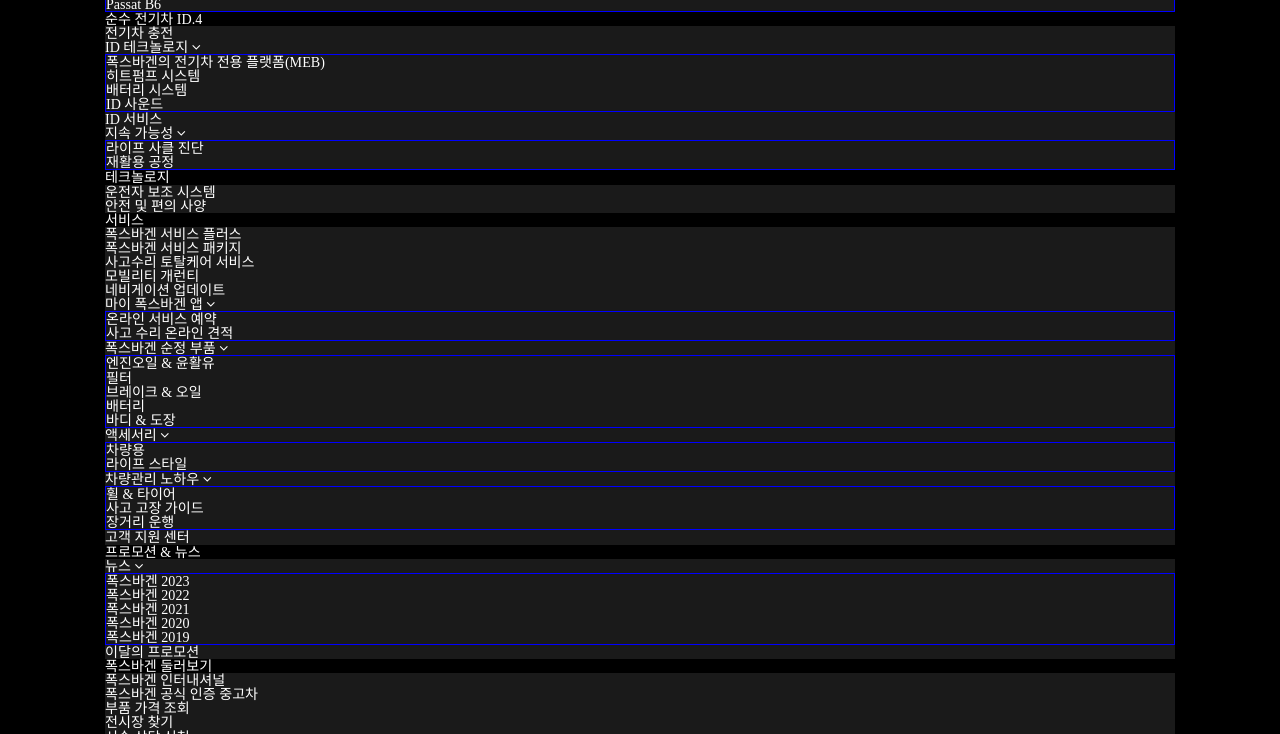
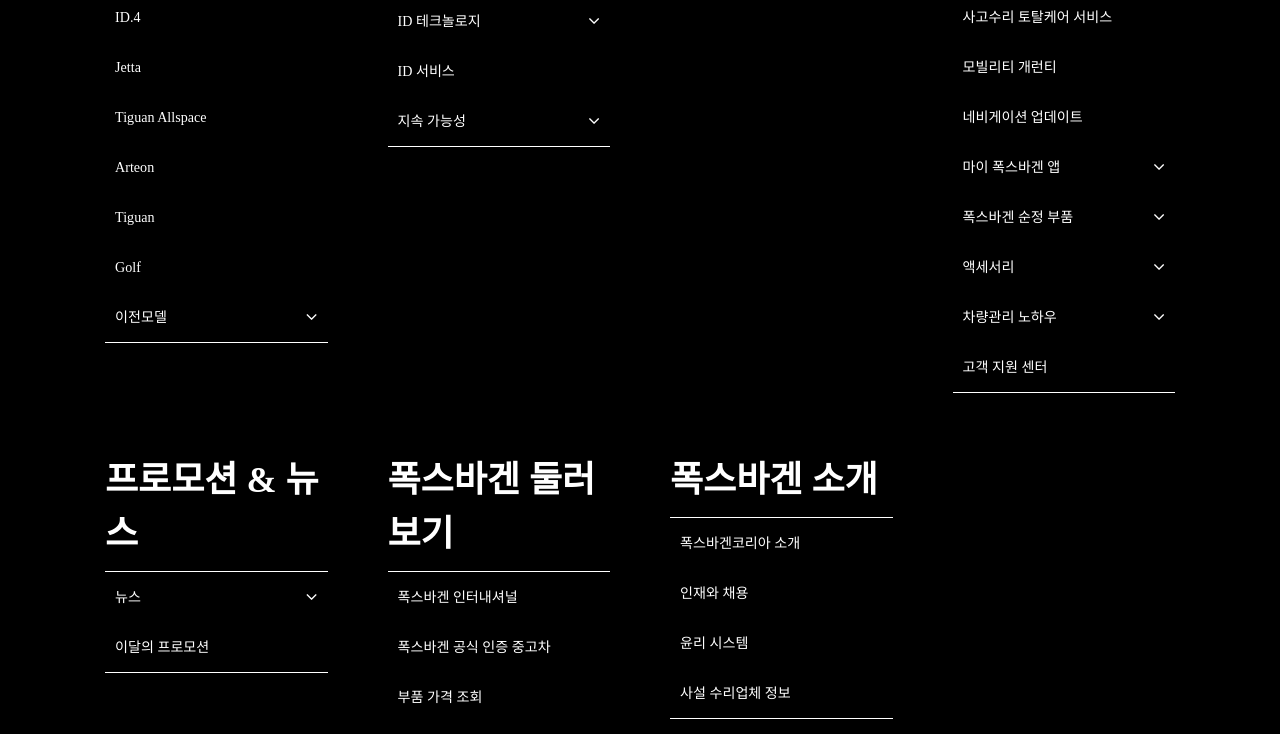
Before and after one commit to cheonYen/volkswaganRenewal, a plain HTML site: page sitemap.html in a window 1280 px wide. Shown: the part 373-1107 px from the top of the page. Drawn offline with Linux system fonts and the light colour scheme.

Commit message:
update sitemap.html, sitemap.css, index,html(element footer)

```diff
--- a/css/sitemap.css
+++ b/css/sitemap.css
@@ -6,7 +6,7 @@
   .wrapBottom
     .heading
       h2
-    ul.category
+    ul.category.vwHead
       li
         a
         ul.depth1
@@ -19,11 +19,25 @@
 ********************/
 
 
+/* 중복 */
+.sitemap nav .category li h3,
+.sitemap .depth1{
+  border-bottom: 1px solid var(--white);
+}
+.sitemap .depth1 li a::before,
+.sitemap .depth1 li a.clickable i,
+.sitemap .depth1 li.clickable .depth2{
+  transition: .3s;
+}
+
+
 .sitemap{
   width: 100%;
 }
 
-/* 사이트맵 닫기 버튼 */
+
+/***** wrapTop 시작 *****/
+/* 사이트맵 닫기 버튼 시작 */
 .sitemap .wrapTop{
   height: 70px;
   padding: 0 40px;
@@ -47,37 +61,112 @@
 }
 .sitemap .closeBtn span:nth-child(1){transform: rotate(45deg);}
 .sitemap .closeBtn span:nth-child(2){transform: rotate(-45deg);}
+/* 사이트맵 닫기 버튼 끝 */
+/***** wrapTop 끝 *****/
 
 
+/***** wrapBottom 시작 *****/
 .wrapBottom{
   padding: 0 105px;
 }
-/* 사이트맵 헤딩 */
+
+/* 사이트맵 헤딩 시작 */
 .sitemap .heading{}
 .sitemap .heading h2{}
+/* 사이트맵 헤딩 끝 */
 
 
-/* 사이트맵 메뉴 */
+/* 사이트맵 메뉴 시작 */
 .sitemap nav{
   padding: 60px 0;
+  position: relative;
 }
-.sitemap nav .category{}
+.sitemap nav::before{
+  content: '';
+  width: 100px;
+  height: 100px;
+  position: absolute;
+  background: url(../img/sitemap/symbol_white.svg) no-repeat;
+  bottom: 0;
+  right: 0;
+}
+.sitemap nav .category{
+  display: grid;
+  grid-template-columns: repeat(4, 1fr);
+  gap: 3.75rem;
+}
+.sitemap nav .vwHead a{
+  font-family: 'vw-head-bold', 'SUIT';
+}
 .sitemap nav .category li{}
 .sitemap nav .category li a{}
 
-/* depth1 */
-.sitemap .depth1{
-  background-color: rgba(255, 255, 255, 0.1);
+.sitemap nav .category li h3{
+  border-bottom: 1px solid var(--white);
+  padding-bottom: 0.63rem;
+}
+.sitemap nav .category li h3 a{}
+/* 사이트맵 메뉴 끝 */
 
+
+/* depth1 시작 */
+.sitemap .depth1{}
+.sitemap .depth1 li{}
+.sitemap .depth1 li a{
+  height: 50px;
+  padding: 0 0.63rem;
+  display: flex;
+  align-items: center;
+  position: relative;
+  overflow: hidden;
 }
-.sitemap .depth1 li{}
-.sitemap .depth1 li a{}
-.sitemap .depth1 li a i{}
+.sitemap .depth1 li a::before{
+  content: '';
+  width: 300%;
+  height: 110%;
+  position: absolute;
+  top: 50%;
+  right: 160%;
+  transform: skew(-45deg) translateY(-50%);
+  z-index: -1;
+  background-color: rgba(255, 255, 255, 0.2);
+}
+.sitemap .depth1 li.clickable a{
+  justify-content: space-between;
+}
+.sitemap .depth1 li.clickable a i{
+  font-size: var(--h5);
+}
+/* depth1 끝 */
+
 
 /* depth2 */
-.sitemap .depth2{
-  border: 1px solid #00f;
+.sitemap .depth1 li.clickable .depth2{
+  height: 0px;
+  overflow: hidden;
+}
+.sitemap .depth1 li.clickable .depth2 li{}
+.sitemap .depth1 li.clickable .depth2 li a{
+  height: fit-content;
+  padding: 0.63rem 2rem;
+}
 
+
+/*
+  depth2 요소가 있는 목록 요소를 클릭하면
+  'open 클래스 추가'해
+  depth2 요소 열기
+*/
+.sitemap .depth1 li.clickable.open a i{
+  transform: rotate(-180deg);
 }
-.sitemap .depth2 li{}
-.sitemap .depth2 li a{}
+.sitemap .depth1 li.clickable.open .depth2{
+  height: max-content;
+}
+
+/* 호버 스타일 */
+@media (hover:hover){
+  .sitemap .depth1 li a:hover::before{
+    right: 0;
+  }
+}
--- /dev/null
+++ b/js/sitemap.js
@@ -0,0 +1,40 @@
+let sitemapMenu = document.querySelectorAll('.sitemap .category > li'),
+    clickableDepth1 = document.querySelectorAll('.clickable'),
+    depth2Menu = document.querySelectorAll('.sitemap .depth2');
+
+console.log(sitemapMenu);
+console.log(clickableDepth1);
+console.log(depth2Menu);
+
+
+
+
+
+
+
+
+
+
+
+
+
+
+
+for(let clickableDepth1Len = 0; clickableDepth1Len < clickableDepth1.length; clickableDepth1Len++){
+ clickableDepth1[clickableDepth1Len].addEventListener('click', function(e){
+   //closeAllSitemapDepth1();
+   e.preventDefault();
+   if(!this.classList.contains('open')){
+     this.classList.add('open');
+   }else{
+     this.classList.remove('open');
+   }
+ })
+}
+
+
+function closeAllSitemapDepth1(){
+  for(let num = 0; num < clickableDepth1.length; num++){
+      clickableDepth1[num].classList.remove('open');
+  }
+}
--- a/sitemap.html
+++ b/sitemap.html
@@ -30,9 +30,9 @@
         <!-- 사이트맵_헤딩 끝 -->
         <!-- 사이트맵_메뉴 시작 -->
         <nav>
-          <ul class="category">
+          <ul class="category vwHead">
             <li>
-              <a href="#none">모델</a>
+              <h3><a href="#none">모델</a></h3>
               <ul class="depth1">
                 <li><a href="#none">Touareg</a></li>
                 <li><a href="#none">Golf GTI</a></li>
@@ -42,8 +42,8 @@
                 <li><a href="#none">Arteon</a></li>
                 <li><a href="#none">Tiguan</a></li>
                 <li><a href="#none">Golf</a></li>
-                <li>
-                  <a href="#none">
+                <li class="clickable">
+                  <a href="#none" >
                     이전모델
                     <i class="fa fa-angle-down" aria-hidden="true"></i>
                   </a>
@@ -56,10 +56,10 @@
               </ul>
             </li>
             <li>
-              <a href="#none">순수 전기차 ID.4</a>
+              <h3><a href="#none">순수 전기차 ID.4</a></h3>
               <ul class="depth1">
                 <li><a href="#none">전기차 충전</a></li>
-                <li>
+                <li class="clickable">
                   <a href="#none">
                     ID 테크놀로지
                     <i class="fa fa-angle-down" aria-hidden="true"></i>
@@ -72,7 +72,7 @@
                   </ul>
                 </li>
                 <li><a href="#none">ID 서비스</a></li>
-                <li>
+                <li class="clickable">
                   <a href="#none">
                     지속 가능성
                     <i class="fa fa-angle-down" aria-hidden="true"></i>
@@ -85,21 +85,21 @@
               </ul>
             </li>
             <li>
-              <a href="#none">테크놀로지</a>
+              <h3><a href="#none">테크놀로지</a></h3>
               <ul class="depth1">
                 <li><a href="#none">운전자 보조 시스템</a></li>
                 <li><a href="#none">안전 및 편의 사양</a></li>
               </ul>
             </li>
             <li>
-              <a href="#none">서비스</a>
+              <h3><a href="#none">서비스</a></h3>
               <ul class="depth1">
                 <li><a href="#none">폭스바겐 서비스 플러스</a></li>
                 <li><a href="#none">폭스바겐 서비스 패키지</a></li>
                 <li><a href="#none">사고수리 토탈케어 서비스</a></li>
                 <li><a href="#none">모빌리티 개런티</a></li>
                 <li><a href="#none">네비게이션 업데이트</a></li>
-                <li>
+                <li class="clickable">
                   <a href="#none">
                     마이 폭스바겐 앱
                     <i class="fa fa-angle-down" aria-hidden="true"></i>
@@ -109,7 +109,7 @@
                     <li><a href="#none">사고 수리 온라인 견적</a></li>
                   </ul>
                 </li>
-                <li>
+                <li class="clickable">
                   <a href="#none">
                     폭스바겐 순정 부품
                     <i class="fa fa-angle-down" aria-hidden="true"></i>
@@ -122,7 +122,7 @@
                     <li><a href="#none">바디 & 도장</a></li>
                   </ul>
                 </li>
-                <li>
+                <li class="clickable">
                   <a href="#none">
                     액세서리
                     <i class="fa fa-angle-down" aria-hidden="true"></i>
@@ -132,7 +132,7 @@
                     <li><a href="#none">라이프 스타일</a></li>
                   </ul>
                 </li>
-                <li>
+                <li class="clickable">
                   <a href="#none">
                     차량관리 노하우
                     <i class="fa fa-angle-down" aria-hidden="true"></i>
@@ -147,9 +147,9 @@
               </ul>
             </li>
             <li>
-              <a href="#none">프로모션 & 뉴스</a>
+              <h3><a href="#none">프로모션 & 뉴스</a></h3>
               <ul class="depth1">
-                <li>
+                <li class="clickable">
                   <a href="#none">
                     뉴스
                     <i class="fa fa-angle-down" aria-hidden="true"></i>
@@ -166,7 +166,7 @@
               </ul>
             </li>
             <li>
-              <a href="#none">폭스바겐 둘러보기</a>
+              <h3><a href="#none">폭스바겐 둘러보기</a></h3>
               <ul class="depth1">
                 <li><a href="#none">폭스바겐 인터내셔널</a></li>
                 <li><a href="#none">폭스바겐 공식 인증 중고차</a></li>
@@ -179,7 +179,7 @@
               </ul>
             </li>
             <li>
-              <a href="#none">폭스바겐 소개</a>
+              <h3><a href="#none">폭스바겐 소개</a></h3>
               <ul class="depth1">
                 <li><a href="#none">폭스바겐코리아 소개</a></li>
                 <li><a href="#none">인재와 채용</a></li>
@@ -202,6 +202,6 @@
     <!-- 푸터 끝 -->
 
   </div>
-  <script src="js/"></script>
+  <script src="js/sitemap.js"></script>
 </body>
 </html>
```
Also changed, not shown: css/footer.css (added, +19 -0 lines), index.html (+23 -0 lines), img/sitemap/icon_kakao.svg (added), img/sitemap/icon_naverPost.svg (added), img/sitemap/symbol_white.svg (added).
